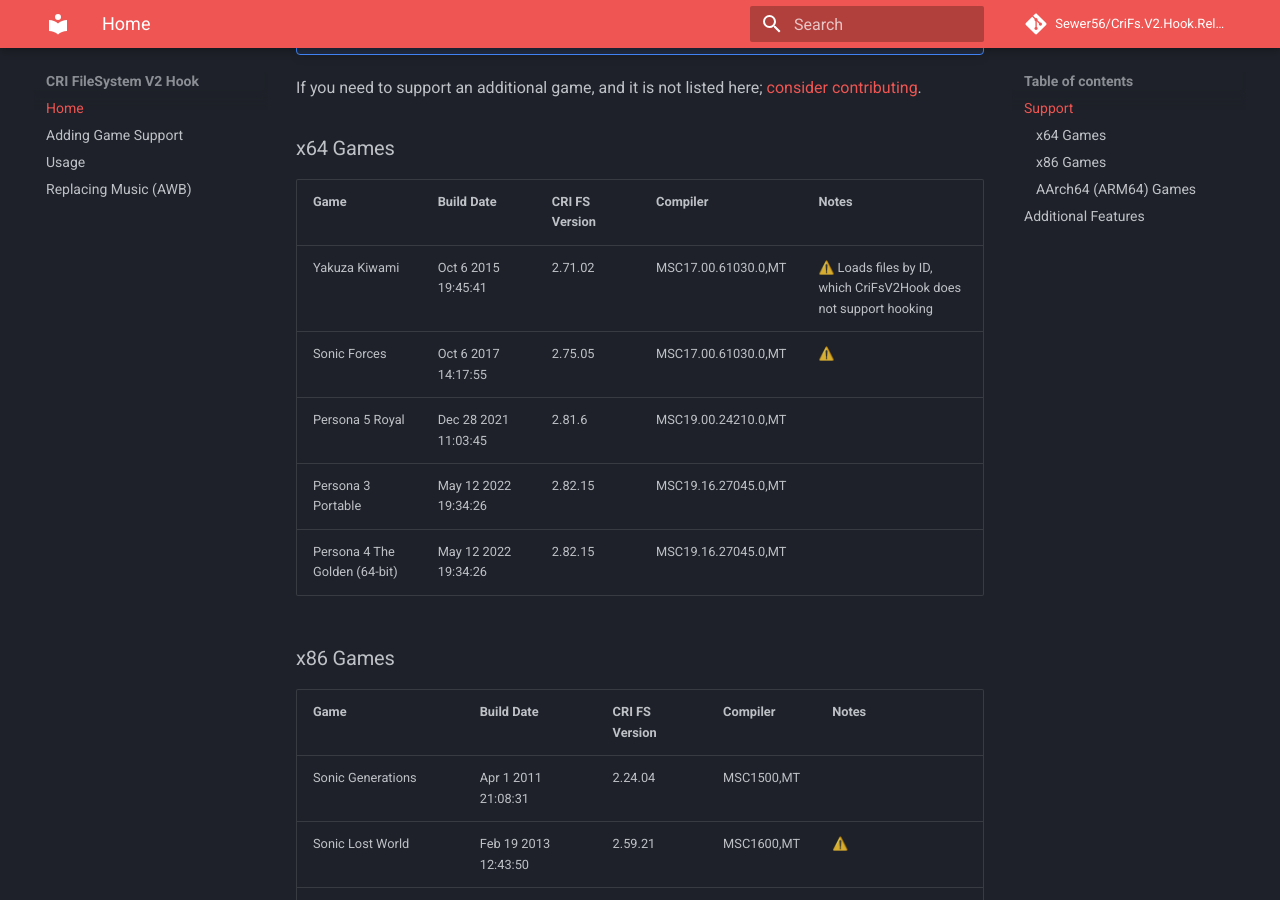
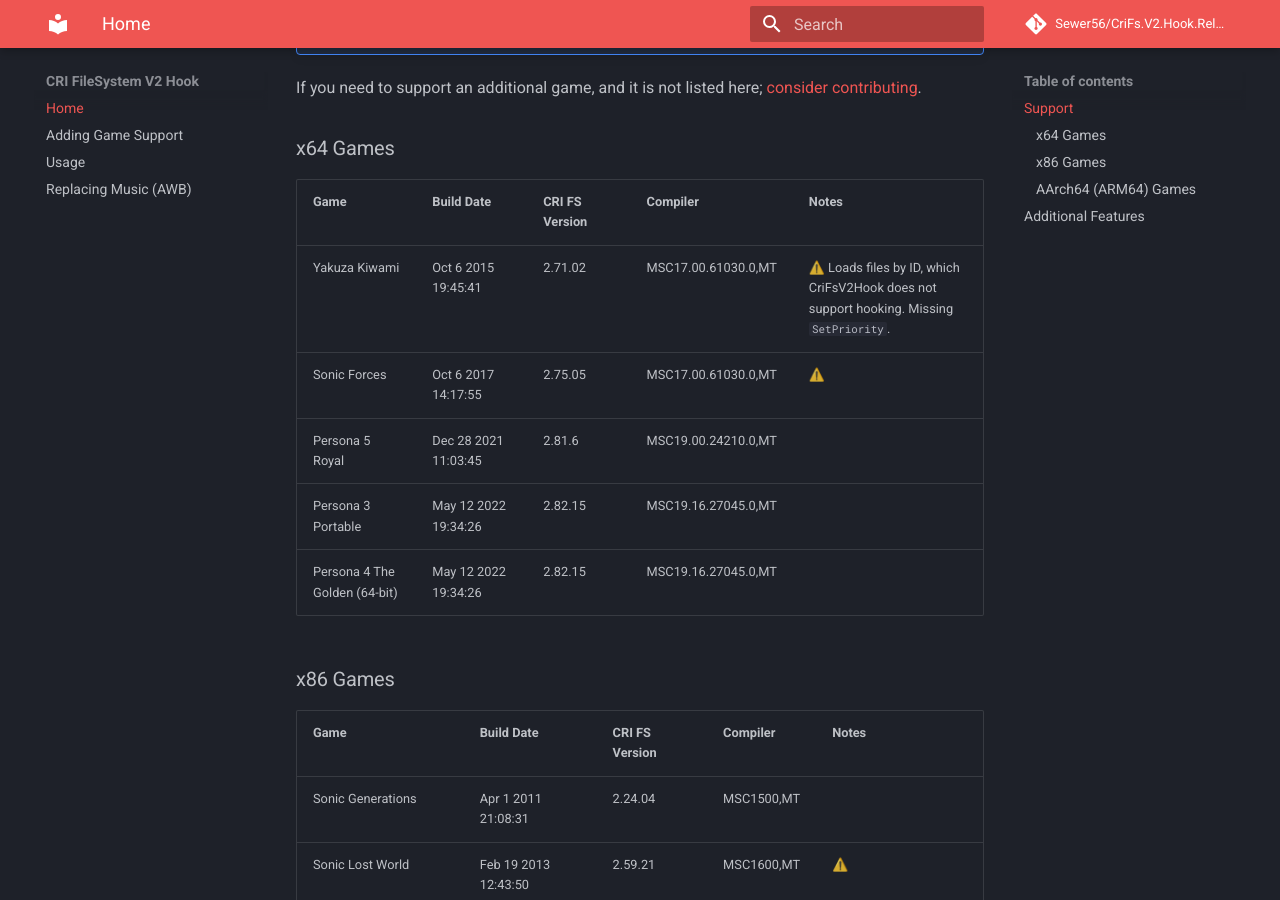
Before and after one commit to Sewer56/CriFs.V2.Hook.ReloadedII, an MkDocs documentation site: the page built from docs/index.md, in a window 1280 px wide and 900 px high, scrolled down 426 px. Built offline with MkDocs 1.6.1 and Material for MkDocs 9.7.7, drawn with Linux system fonts in a browser that asks for light colours; comment, search, counter and statistics services are not loaded.

Commit message:
Updated: Docs Support Table & Guide

```diff
--- a/docs/index.md
+++ b/docs/index.md
@@ -14,13 +14,13 @@ If you need to support an additional game, and it is not listed here; [consider
 
 ### x64 Games
 
-| Game                          | Build Date           | CRI FS Version | Compiler            | Notes                                                            |
-|-------------------------------|----------------------|----------------|---------------------|------------------------------------------------------------------|
-| Yakuza Kiwami                 | Oct 6 2015 19:45:41  | 2.71.02        | MSC17.00.61030.0,MT | ⚠️ Loads files by ID, which CriFsV2Hook does not support hooking |
-| Sonic Forces                  | Oct 6 2017 14:17:55  | 2.75.05        | MSC17.00.61030.0,MT | ⚠️                                                               |
-| Persona 5 Royal               | Dec 28 2021 11:03:45 | 2.81.6         | MSC19.00.24210.0,MT |                                                                  |
-| Persona 3 Portable            | May 12 2022 19:34:26 | 2.82.15        | MSC19.16.27045.0,MT |                                                                  |
-| Persona 4 The Golden (64-bit) | May 12 2022 19:34:26 | 2.82.15        | MSC19.16.27045.0,MT |                                                                  |
+| Game                          | Build Date           | CRI FS Version | Compiler            | Notes                                                                                    |
+|-------------------------------|----------------------|----------------|---------------------|------------------------------------------------------------------------------------------|
+| Yakuza Kiwami                 | Oct 6 2015 19:45:41  | 2.71.02        | MSC17.00.61030.0,MT | ⚠️ Loads files by ID, which CriFsV2Hook does not support hooking. Missing `SetPriority`. |
+| Sonic Forces                  | Oct 6 2017 14:17:55  | 2.75.05        | MSC17.00.61030.0,MT | ⚠️                                                                                       |
+| Persona 5 Royal               | Dec 28 2021 11:03:45 | 2.81.6         | MSC19.00.24210.0,MT |                                                                                          |
+| Persona 3 Portable            | May 12 2022 19:34:26 | 2.82.15        | MSC19.16.27045.0,MT |                                                                                          |
+| Persona 4 The Golden (64-bit) | May 12 2022 19:34:26 | 2.82.15        | MSC19.16.27045.0,MT |                                                                                          |
 
 ### x86 Games
 
```
Also changed, not shown: docs/adding-game-support.md (+2 -0 lines).
